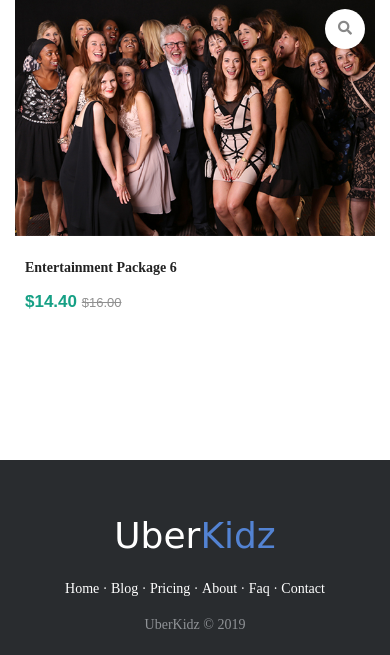
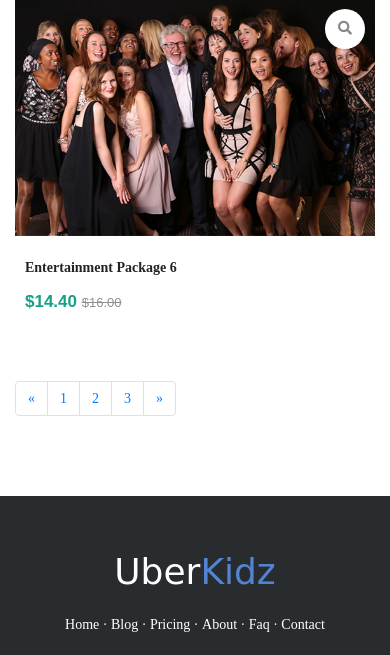
Before and after one commit to billpwchan/COMP0034_GroupM, a PHP site: page /events.php in a window 390 px wide; the page is wider, and only the part inside the window is pictured. Shown: the part 2293-2948 px from the top of that part. Run offline with PHP 8.4, Linux system fonts and the light colour scheme; some libraries are stand-ins or nearby versions; some web fonts are replaced.

Commit message:
event display function
Signed-off-by: Bill Chan <billpwchan@hotmail.com>

```diff
--- a/assets/controllers/registration.php
+++ b/assets/controllers/registration.php
@@ -1,5 +1,3 @@
-<link rel="stylesheet" href="../css/animate.css" type="text/css">
-<script src="../js/sweatalert2.all.min.js"></script>
 <?php
 include("./dbConnect.php");
 $connect = db_connect();
--- a/events.php
+++ b/events.php
@@ -55,6 +55,30 @@
             </div>
         <?php } ?>
     </div>
+    <div class="row justify-content-center">
+        <div class="col-md-4"></div>
+        <div class="col-md-6">
+            <nav aria-label="Page navigation example">
+                <ul class="pagination">
+                    <li class="page-item">
+                        <a class="page-link" href="#" aria-label="Previous">
+                            <span aria-hidden="true">&laquo;</span>
+                            <span class="sr-only">Previous</span>
+                        </a>
+                    </li>
+                    <li class="page-item"><a class="page-link" href="#">1</a></li>
+                    <li class="page-item"><a class="page-link" href="#">2</a></li>
+                    <li class="page-item"><a class="page-link" href="#">3</a></li>
+                    <li class="page-item">
+                        <a class="page-link" href="#" aria-label="Next">
+                            <span aria-hidden="true">&raquo;</span>
+                            <span class="sr-only">Next</span>
+                        </a>
+                    </li>
+                </ul>
+            </nav>
+        </div>
+    </div>
 </div>
 <?php include("includes/footer.php"); ?>
 </body>
```
Also changed, not shown: assets/controllers/events.php (added, +31 -0 lines), assets/uploads/avatar/6374355381984a0f26cb91caf58a0c28_hd.jpg (added), assets/uploads/avatar/9f0e6b298f77a730ef0b47c801d01480_r.jpg (added).
